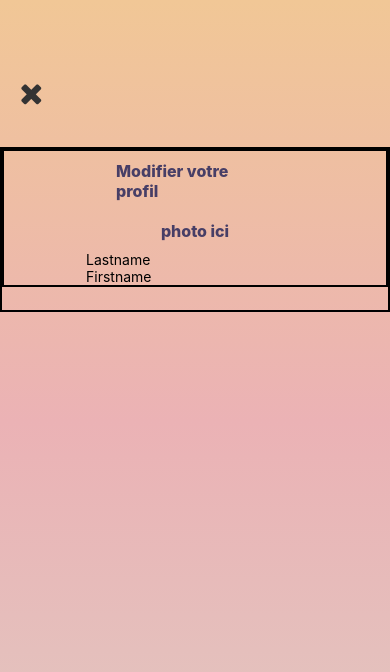
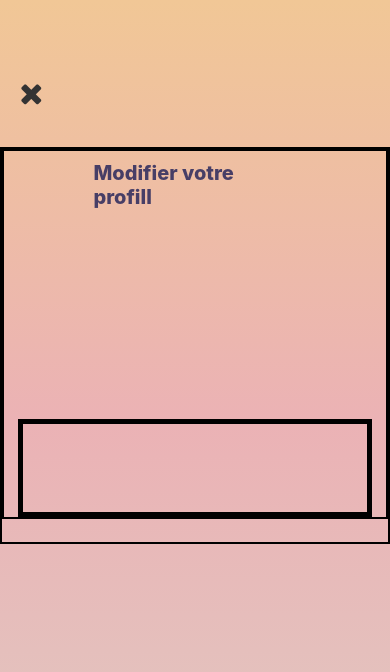
Before and after one commit to dennis-klns/Huguette-Front, a React Native app: screen /ProfilInformationsEdit in a window 390 px wide. Shown: the top 672 px of the page. Built offline with nearby package versions, Linux system fonts and the light colour scheme.

Commit message:
last et firestname by reducer

```diff
--- a/package.json
+++ b/package.json
@@ -40,7 +40,8 @@
     "react-native-safe-area-context": "4.8.2",
     "react-native-screens": "~3.29.0",
     "react-native-vector-icons": "^10.0.3",
-    "react-redux": "^9.1.0"
+    "react-redux": "^9.1.0",
+    "redux-persist": "^6.0.0"
   },
   "devDependencies": {
     "@babel/core": "^7.20.0"
--- a/reducers/user.js
+++ b/reducers/user.js
@@ -5,6 +5,8 @@ const initialState = {
     token: null,
     addresses: [],
     firstname: null,
+    lastname: null,
+    picture: null,
   },
 };
 
@@ -15,16 +17,21 @@ export const userSlice = createSlice({
     login: (state, action) => {
       state.value.token = action.payload.token;
       state.value.firstname = action.payload.firstname;
+      state.value.lastname = action.payload.lastname;
     },
     logout: (state) => {
       state.value.token = null;
       state.value.firstname = null;
+      state.value.lastname = null;
     },
     addAddresses: (state, action) => {
       state.value.addresses.push(action.payload);
     },
+    addPicture: (state,action) => {
+      state.value.picture = action.payload;
+    }
   },
 });
 
-export const { login, logout, addAddresses } = userSlice.actions;
+export const { login, logout, addAddresses,addPicture } = userSlice.actions;
 export default userSlice.reducer;
--- a/screens/ProfilInformationsEditScreen.js
+++ b/screens/ProfilInformationsEditScreen.js
@@ -17,7 +17,12 @@ import {logout} from '../reducers/user';
 
 
 
+
 export default function ProfilInformations({ navigation }) {
+
+  const user = useSelector((state) => state.user.value);
+
+  console.log("user Pic", user.picture);
 
   const handleBack = () => {
     navigation.navigate("TabNavigator", { screen: "Profile" });
@@ -34,6 +39,7 @@ export default function ProfilInformations({ navigation }) {
 
 
 
+
        <View style={styles.closeIcon} >
           <TouchableOpacity onPress={() => handleBack()}>
              <FontAwesome name="times" size={30} color="#333" />
@@ -44,19 +50,19 @@ export default function ProfilInformations({ navigation }) {
 
             <View style={styles.profile}>
               <View>
-                <Text style={styles.text}>Modifier votre profil</Text>
+                <Text style={styles.text}>Modifier votre profill</Text>
               </View>
               <View>
-              <Text style={styles.text}>photo ici</Text>
+              <Image source={{ uri: user.picture }} style={{ width: 200, height: 200, borderRadius: 100, }} />
+                 </View>
 
-              </View>
-              <View>
-                  <TextInput placeholder="Lastname"/>
-                  <TextInput placeholder="Firstname"/>
+              <View style={styles.textContainer}>
+                 <TextInput style={styles.text} placeholder={user.firstname}/>
+                 <TextInput style={styles.text} placeholder={user.lastname}/>
               </View>
             </View>
+          </View>
 
-        </View>
 
 
 
@@ -108,9 +114,13 @@ profile: {
 
 },
 
+textContainer:{
+  borderWidth: 5,
+},
+
 text: {
   width: "80%",
-  fontSize: 16,
+  fontSize: 20,
   fontWeight: "800",
   color: "#473E66",
   margin: 10,
--- a/screens/SignInScreen.js
+++ b/screens/SignInScreen.js
@@ -38,7 +38,7 @@ export default function SignUpUserScreen({ navigation }) {
       .then((response) => response.json())
       .then((data) => {
         if (data.result) {
-          dispatch(login({ firstname: data.firstname, token: data.token }));
+          dispatch(login({ firstname: data.firstname, token: data.token, lastname: data.lastname }));
           setEmail("");
           setPhone("");
           setPassword("");
--- a/screens/SignUpPhotoScreen.js
+++ b/screens/SignUpPhotoScreen.js
@@ -21,6 +21,7 @@ import Modal from 'react-native-modal';
 import FontAwesome from 'react-native-vector-icons/FontAwesome';
 import { useIsFocused } from "@react-navigation/native";
 import * as ImagePicker from 'expo-image-picker';
+import {addPicture} from '../reducers/user'
 
 export default function SignUpPhotoScreen({ navigation }) {
 
@@ -177,6 +178,7 @@ const handleValidation = () => {
       .then(response => response.json())
       .then(data => {
         console.log('Réponse du backend :', data);
+        dispatch(addPicture(data.url));
         toggleModal();
       })
       .catch(error => console.error('Erreur lors de la validation de la photo :', error));
```
Also changed, not shown: 1 other file (tests, documents, lock files or other folders).
